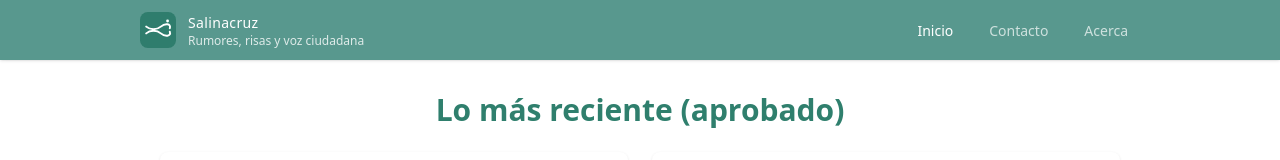
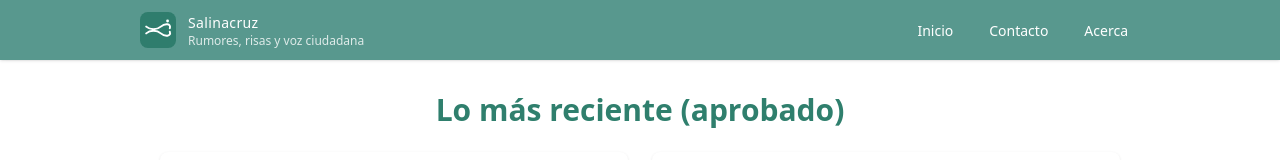
Before and after one commit to pokeron2025/costachisme, a Next.js app: page / in a window 1280 px wide. Shown: the top 160 px of the page. Built offline with nearby package versions, Linux system fonts and the light colour scheme.

Commit message:
Update layout.tsx

```diff
--- a/app/layout.tsx
+++ b/app/layout.tsx
@@ -46,30 +46,11 @@ export default function RootLayout({
 
             {/* Navegación (enlaces placeholder hasta crear las páginas) */}
             <nav className="ml-auto flex items-center gap-3 text-[14px]">
-              <Link
-                href="/"
-                className="px-3 py-1 rounded hover:bg-white/10 transition"
-              >
-                Inicio
-              </Link>
-              {/* Cuando exista /contacto y /acerca, quita el # */}
-              <a
-                href="#"
-                className="px-3 py-1 rounded hover:bg-white/10 transition opacity-70 cursor-not-allowed"
-                aria-disabled="true"
-                title="Pronto"
-              >
-                Contacto
-              </a>
-              <a
-                href="#"
-                className="px-3 py-1 rounded hover:bg-white/10 transition opacity-70 cursor-not-allowed"
-                aria-disabled="true"
-                title="Pronto"
-              >
-                Acerca
-              </a>
-            </nav>
+  <Link href="/" className="px-3 py-1 rounded hover:bg-white/10 transition">Inicio</Link>
+  <Link href="/contacto" className="px-3 py-1 rounded hover:bg-white/10 transition">Contacto</Link>
+  <Link href="/acerca" className="px-3 py-1 rounded hover:bg-white/10 transition">Acerca</Link>
+</nav>
+
           </div>
         </header>
 
```
